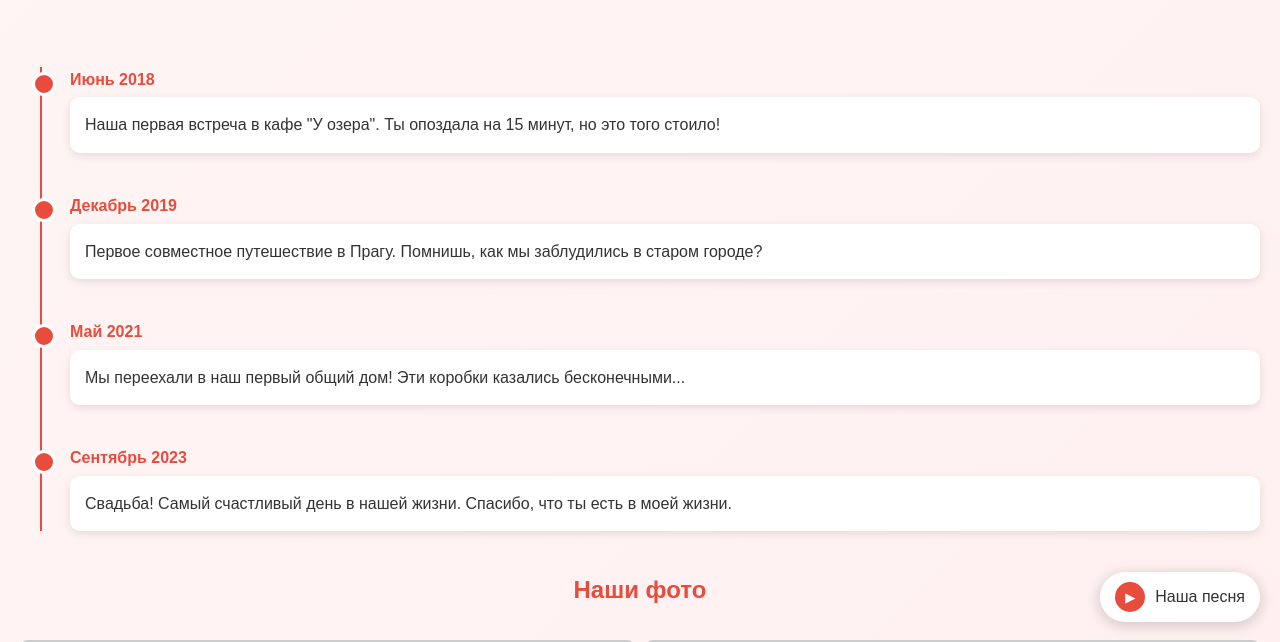
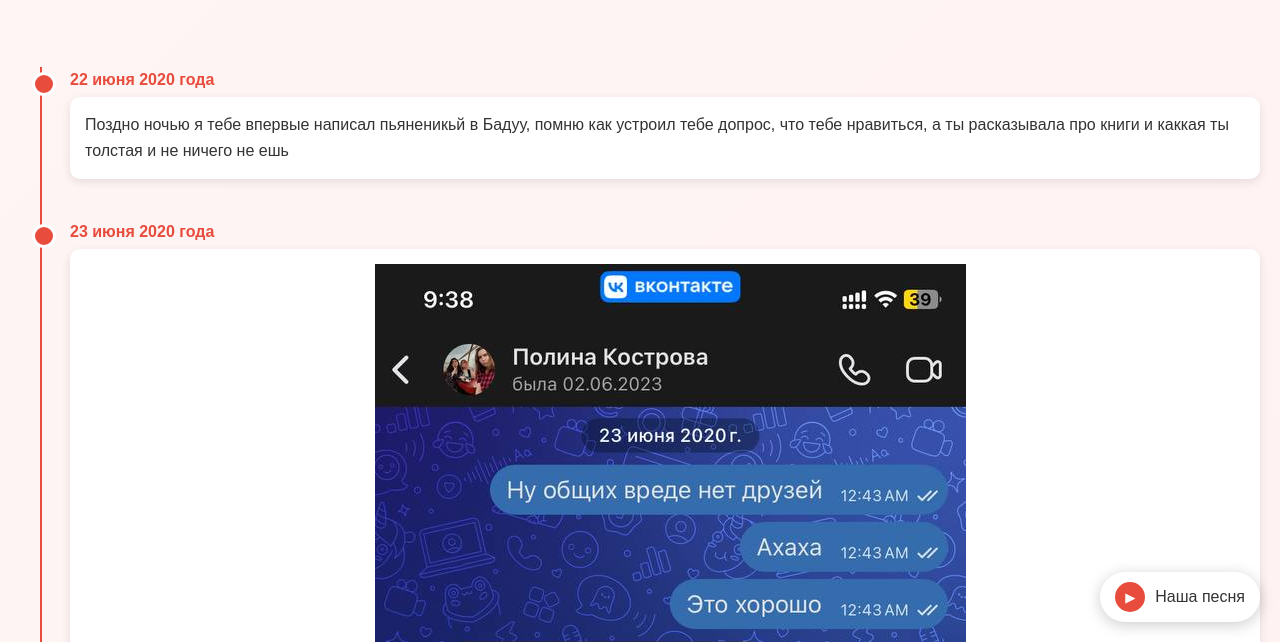
Before and after one commit to Evgensim/lovestory.github.io, a plain HTML site: page index.html in a window 1280 px wide. Shown: the part 158-800 px from the top of the page. Drawn offline with Linux system fonts and the light colour scheme; placeholder pictures from the web are drawn by us; files whose address does not match are found by name.

Commit message:
Update index.html

```diff
--- a/index.html
+++ b/index.html
@@ -170,16 +170,18 @@
 
         <section class="timeline">
             <div class="event">
-                <div class="event-date">Июнь 2018</div>
+                <div class="event-date">22 июня 2020 года  </div>
                 <div class="event-text">
-                    Наша первая встреча в кафе "У озера". Ты опоздала на 15 минут, но это того стоило!
+                    Поздно ночью я тебе впервые написал пьяненикьй в Бадуу, помню как устроил тебе допрос, что тебе нравиться, а ты расказывала про книги и каккая ты толстая и не ничего не ешь
                 </div>
             </div>
 
             <div class="event">
-                <div class="event-date">Декабрь 2019</div>
+                <div class="event-date">23 июня 2020 года  </div>
                 <div class="event-text">
-                    Первое совместное путешествие в Прагу. Помнишь, как мы заблудились в старом городе?
+                    Это уже была ночь и мы перешли в вк
+                    <img src="D:\LoveStory\Image\ПервойРазговор.jpg" alt="Наше фото">
+                    <img src="D:\LoveStory\Image\ПервойРазговор.jpg" alt="Наше фото" style="max-width: 100%;">
                 </div>
             </div>
 
```
